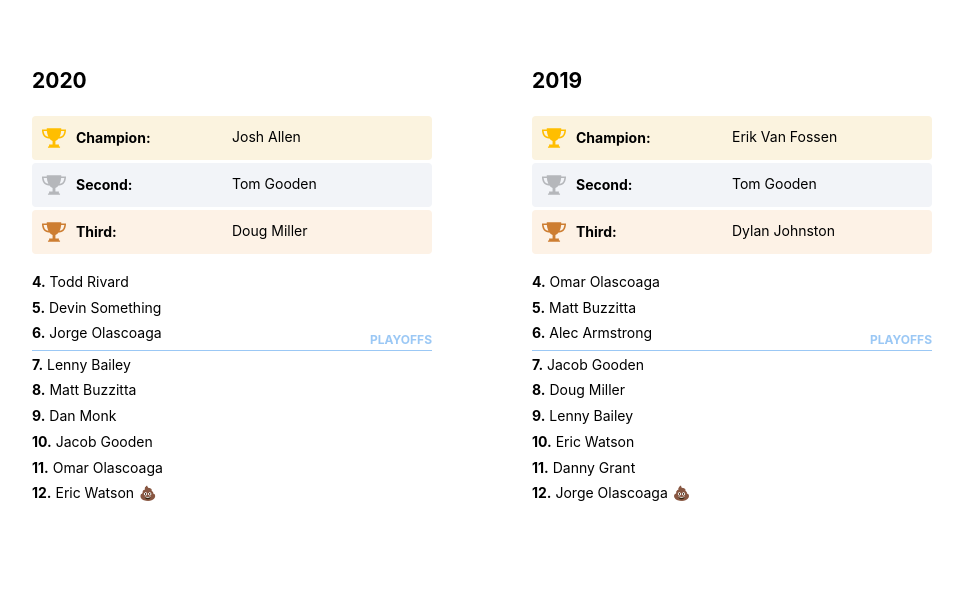
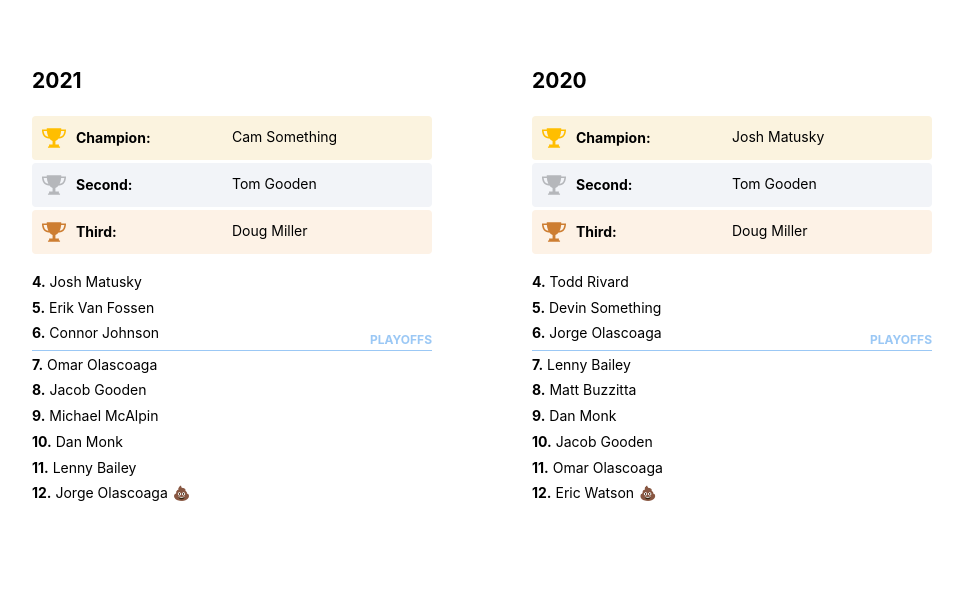
Before and after one commit to good3n/dirty-dozen-ffl, a Gatsby site: page /history in a window 1280 px wide. Shown: the part 210-800 px from the top of the page, without its empty margins (158-1121 px from the left). Built offline with nearby package versions, Linux system fonts and the light colour scheme; Gatsby itself is replaced by a stand-in of ours.

Commit message:
Add 2021 season

```diff
--- a/src/pages/history.js
+++ b/src/pages/history.js
@@ -188,9 +188,26 @@ const HistoryPage = () => (
     <h1 style={{ marginBottom: `50px` }}>History</h1>
     <Seasons>
       <Season>
+        <h2>2021</h2>
+        <Winners
+          one="Cam Something"
+          two="Tom Gooden"
+          three="Doug Miller"
+          four="Josh Matusky"
+          five="Erik Van Fossen"
+          six="Connor Johnson"
+          seven="Omar Olascoaga"
+          eight="Jacob Gooden"
+          nine="Michael McAlpin"
+          ten="Dan Monk"
+          eleven="Lenny Bailey"
+          twelve="Jorge Olascoaga"
+        />
+      </Season>
+      <Season>
         <h2>2020</h2>
         <Winners
-          one="Josh Allen"
+          one="Josh Matusky"
           two="Tom Gooden"
           three="Doug Miller"
           four="Todd Rivard"
```
